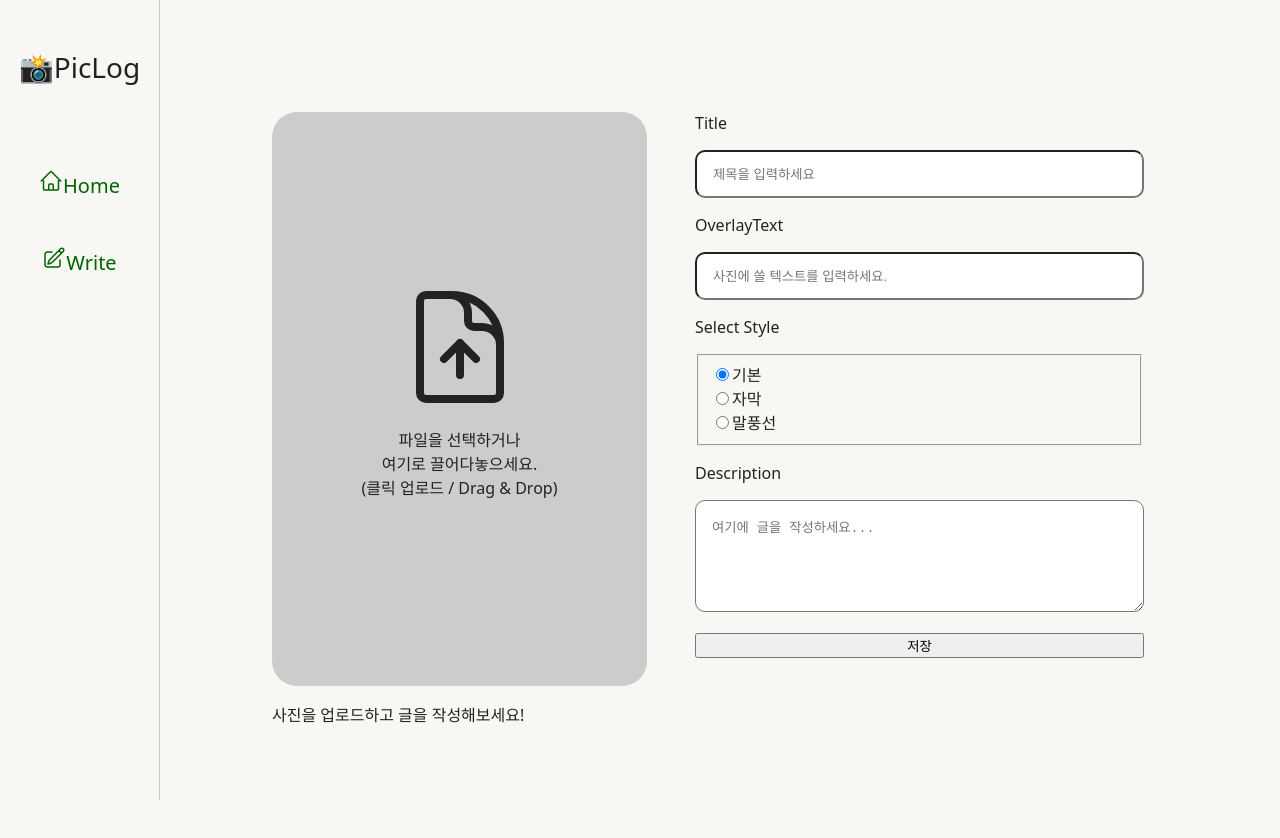
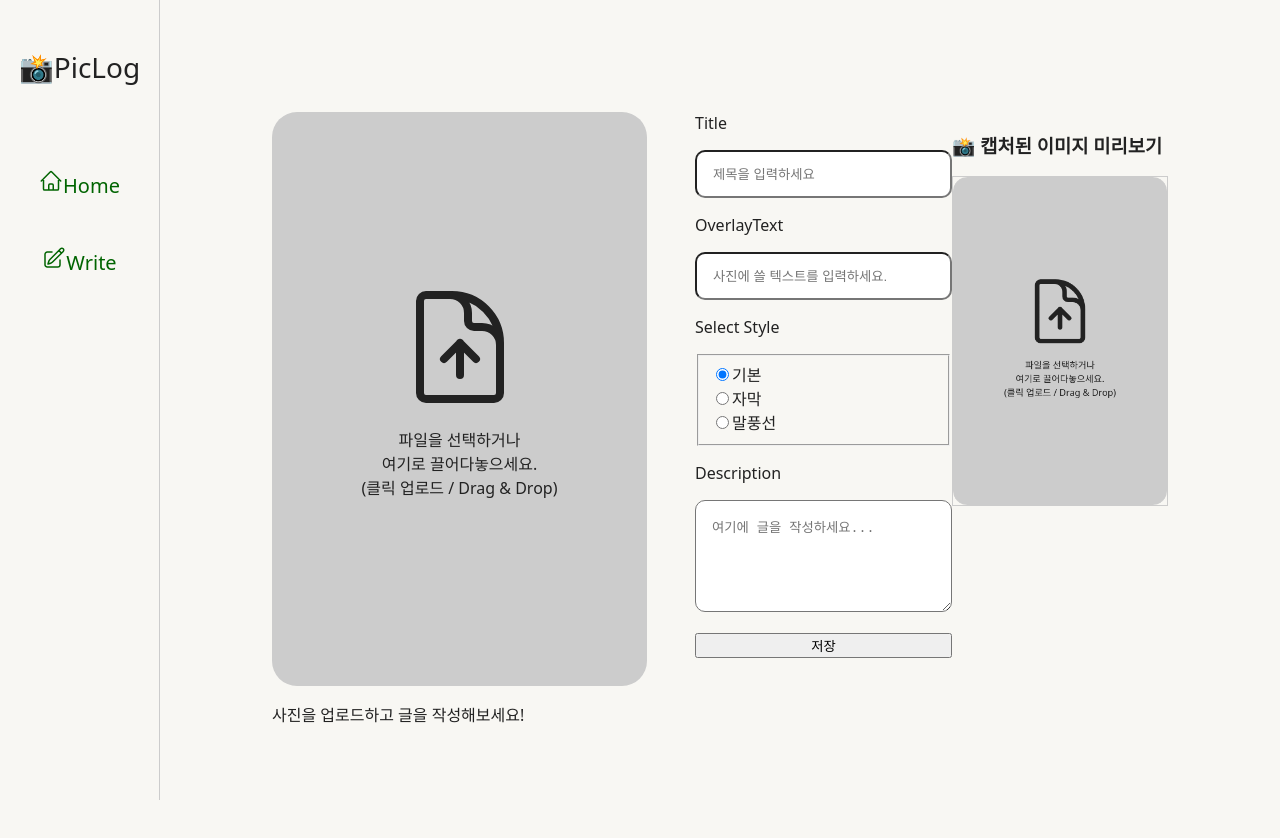
Before and after one commit to ssundventure/pic-log, a React (Create React App) app: page /write in a window 1280 px wide. Both pictures are taken after a click on the button "저장". Shown: the top 838 px of the page. Built offline with nearby package versions, Linux system fonts and the light colour scheme.

Commit message:
test: html2canvas 라이브러리를 통한 이미지 캡쳐 가능여부 확인

```diff
--- a/package.json
+++ b/package.json
@@ -11,6 +11,7 @@
     "@types/node": "^16.18.126",
     "@types/react": "^19.1.9",
     "@types/react-dom": "^19.1.7",
+    "html2canvas": "^1.4.1",
     "react": "^19.1.1",
     "react-dom": "^19.1.1",
     "react-router-dom": "^7.8.0",
--- a/src/App.tsx
+++ b/src/App.tsx
@@ -1,6 +1,5 @@
 import React from "react";
 import GlobalStyle from "./styles/GlobalStyle";
-import Header from "./components/SideBar";
 import { BrowserRouter, Route, Routes } from "react-router-dom";
 import Home from "./pages/Home";
 import Write from "./pages/Write";
--- a/src/components/PhotoCard.tsx
+++ b/src/components/PhotoCard.tsx
@@ -1,4 +1,4 @@
-import { useState } from "react";
+import { forwardRef, useState } from "react";
 import styled from "styled-components";
 
 const ImageDropArea = styled.div<{ $bg?: string }>`
@@ -116,7 +116,8 @@ interface PhotoCardProps {
   textStyle: string;
 }
 
-function PhotoCard({ overlayText, textStyle }: PhotoCardProps) {
+const PhotoCard = forwardRef<HTMLDivElement, PhotoCardProps>(
+  ({ overlayText, textStyle }, ref) => {
     const [image, setImage] = useState<string>("");
 
     const readImageFile = (file: File) => {
@@ -153,6 +154,7 @@ function PhotoCard({ overlayText, textStyle }: PhotoCardProps) {
     return (
       <>
         <ImageDropArea
+          ref={ref as React.RefObject<HTMLDivElement>}
           $bg={image || undefined}
           onDragOver={handleDragOver}
           onDrop={handleDrop}
@@ -193,5 +195,6 @@ function PhotoCard({ overlayText, textStyle }: PhotoCardProps) {
       </>
     );
   }
+);
 
 export default PhotoCard;
--- a/src/pages/Write.tsx
+++ b/src/pages/Write.tsx
@@ -1,6 +1,7 @@
-import { useState } from "react";
+import { useRef, useState } from "react";
 import PhotoCard from "../components/PhotoCard";
 import styled from "styled-components";
+import html2canvas from "html2canvas";
 
 const MainContainer = styled.div`
   display: flex;
@@ -37,6 +38,8 @@ function Write() {
   const [title, setTitle] = useState("");
   const [overlayText, setOverlayText] = useState("");
   const [textStyle, setTextStyle] = useState<TextStyleType>("plain");
+  const photoCardRef = useRef<HTMLDivElement>(null);
+  const [capturedImage, setCapturedImage] = useState<string | null>(null);
 
   const handleTitleChange = (e: React.ChangeEvent<HTMLInputElement>) => {
     e.preventDefault();
@@ -48,10 +51,27 @@ function Write() {
     setOverlayText(e.target.value);
   };
 
+  const handleSubmit = async () => {
+    if (!photoCardRef.current) return;
+
+    const canvas = await html2canvas(photoCardRef.current, {
+      useCORS: true,
+      backgroundColor: null,
+    });
+
+    const dataUrl = canvas.toDataURL("image/png");
+    setCapturedImage(dataUrl);
+    console.log(dataUrl);
+  };
+
   return (
     <MainContainer>
       <div>
-        <PhotoCard overlayText={overlayText} textStyle={textStyle} />
+        <PhotoCard
+          overlayText={overlayText}
+          textStyle={textStyle}
+          ref={photoCardRef}
+        />
         <p>사진을 업로드하고 글을 작성해보세요!</p>
       </div>
 
@@ -117,8 +137,20 @@ function Write() {
             cols={50}
           ></TextArea>
         </div>
-        <button type="submit">저장</button>
+        <button type="submit" onClick={handleSubmit}>
+          저장
+        </button>
       </WriteContainer>
+      {capturedImage && (
+        <div>
+          <h3>📸 캡처된 이미지 미리보기</h3>
+          <img
+            src={capturedImage}
+            alt="캡처 결과"
+            style={{ maxWidth: "100%", border: "1px solid #ccc" }}
+          />
+        </div>
+      )}
     </MainContainer>
   );
 }
```
Also changed, not shown: 1 other file (tests, documents, lock files or other folders). Lines whose indentation alone changed are shown as unchanged.
